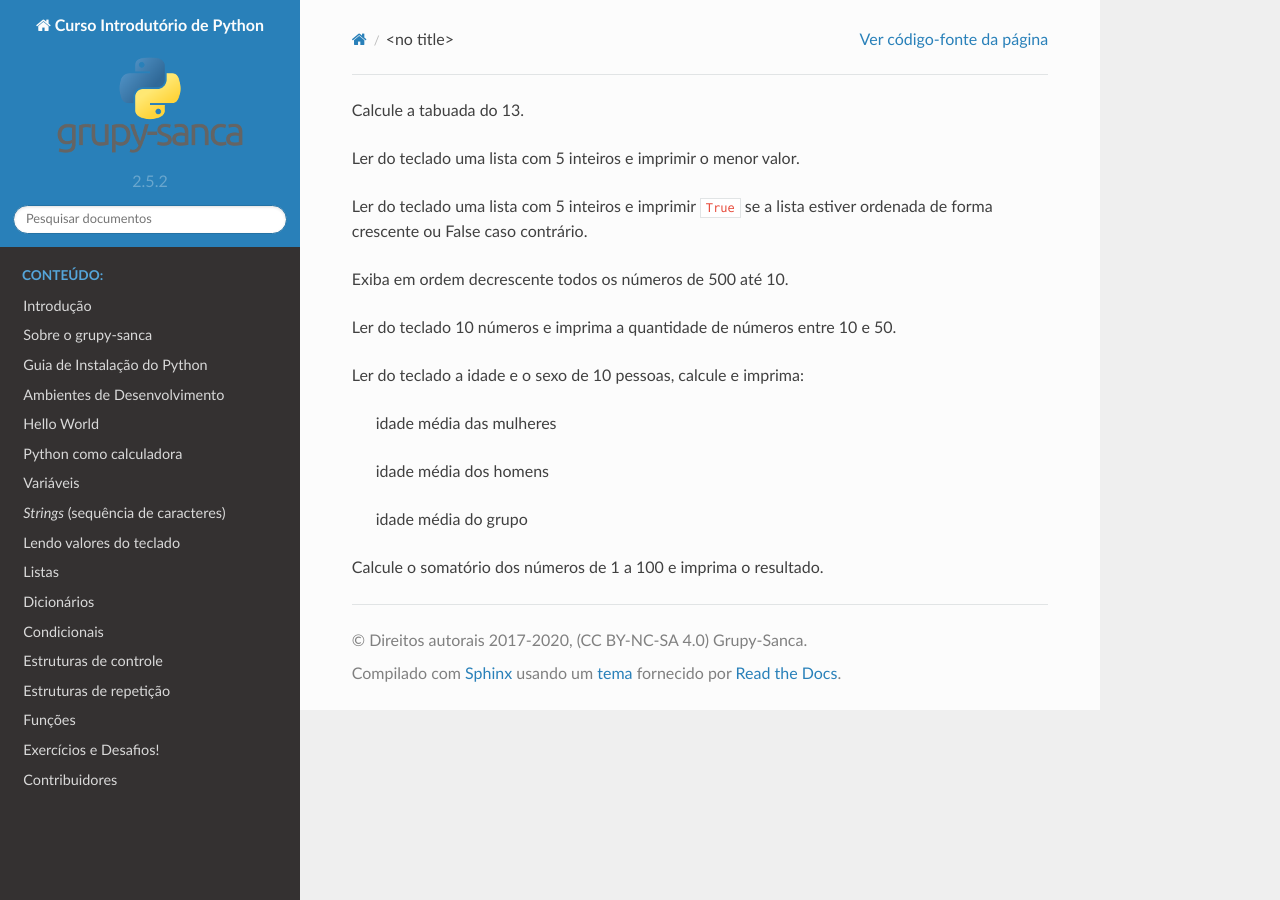
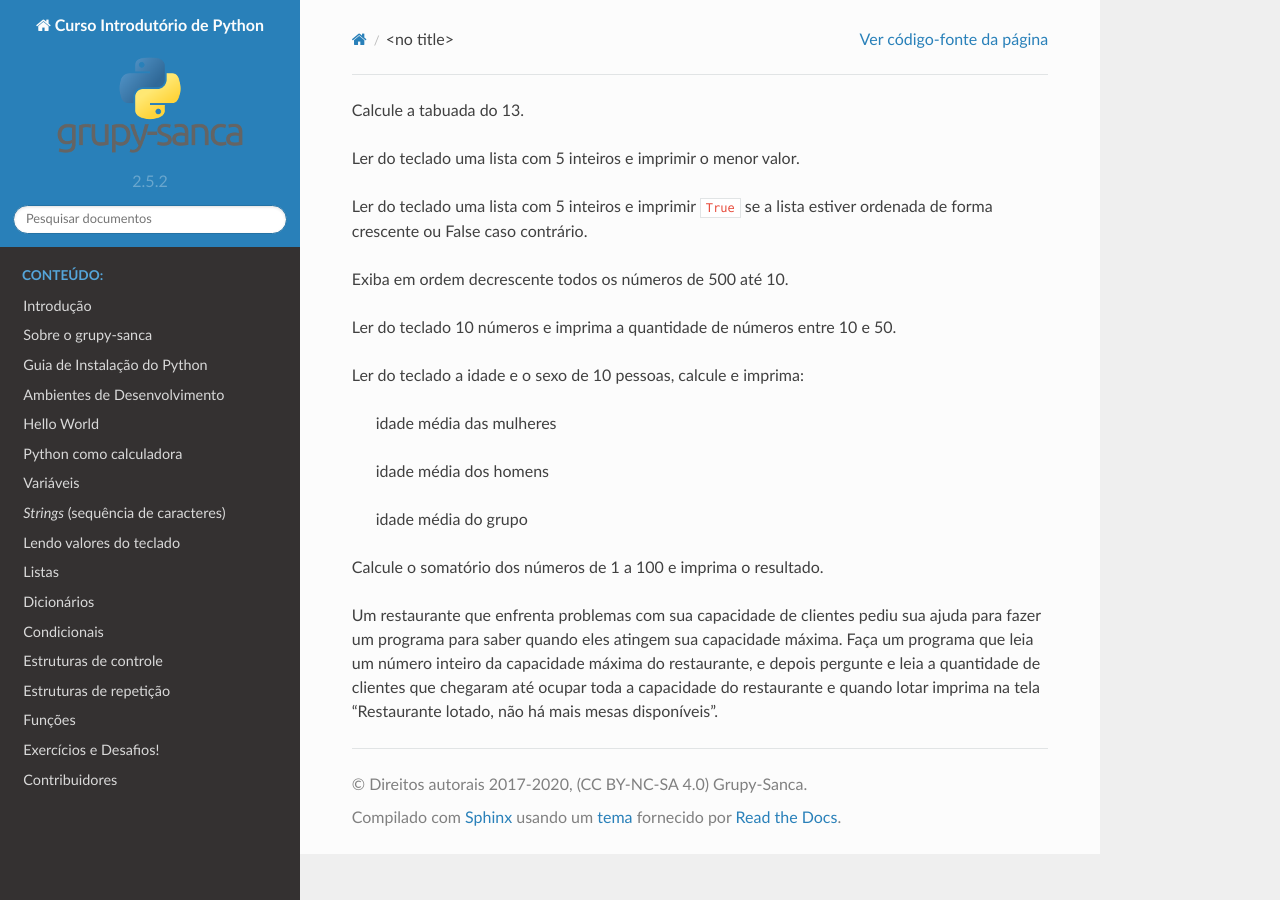
Before and after one commit to grupy-sanca/curso-python, a Sphinx documentation site: the page built from source/exercicios_repeticao.rst, in a window 1280 px wide. Built offline with Sphinx 7.4.7 and the Read the Docs theme 2.0.0, drawn with Linux system fonts in a browser that asks for light colours.

Commit message:
Novo exercício de repetição (#87)

```diff
--- a/source/exercicios_repeticao.rst
+++ b/source/exercicios_repeticao.rst
@@ -18,3 +18,8 @@
         #) idade média do grupo
 
 #. Calcule o somatório dos números de 1 a 100 e imprima o resultado.
+
+#. Um restaurante que enfrenta problemas com sua capacidade de clientes pediu sua ajuda para fazer um programa
+   para saber quando eles atingem sua capacidade máxima. Faça um programa que leia um número inteiro da capacidade
+   máxima do restaurante, e depois pergunte e leia a quantidade de clientes que chegaram até ocupar toda a capacidade
+   do restaurante e quando lotar imprima na tela "Restaurante lotado, não há mais mesas disponíveis".
```
